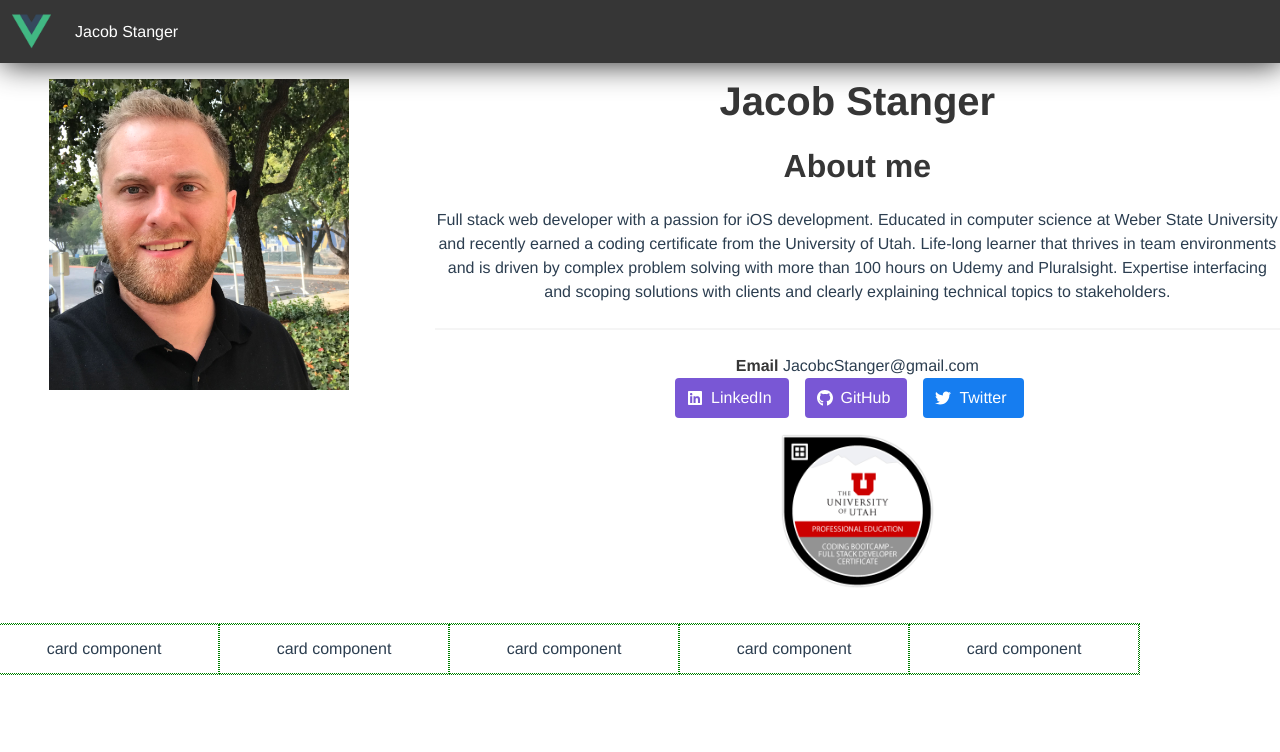
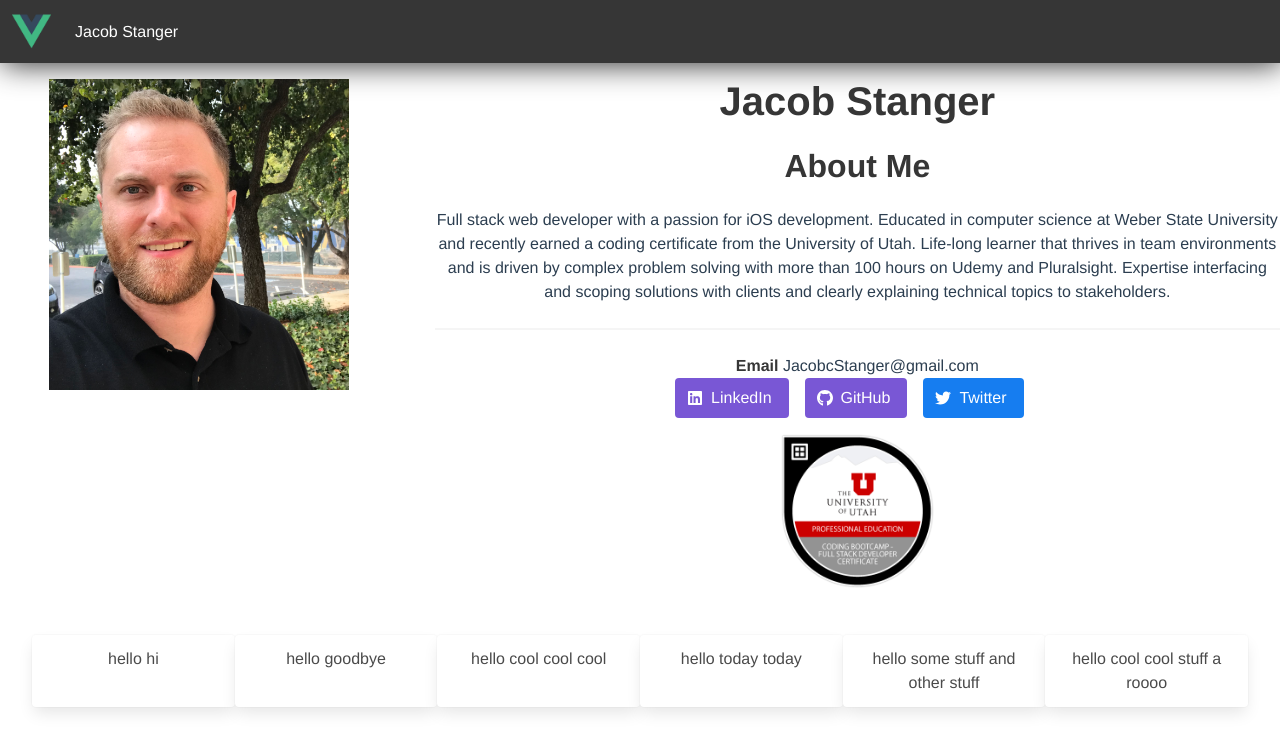
Before and after one commit to jcstang/portfolio-vue, a Vue app: page / in a window 1280 px wide. Shown: the top 752 px of the page. Built offline with nearby package versions, Linux system fonts and the light colour scheme.

Commit message:
fixed by changing script to mention props

```diff
--- a/src/App.vue
+++ b/src/App.vue
@@ -30,7 +30,8 @@ export default {
         { id: 2, message: "goodbye" },
         { id: 3, message: "cool cool cool" },
         { id: 4, message: "today today" },
-        { id: 5, message: "some stuff and other stuff" }
+        { id: 5, message: "some stuff and other stuff" },
+        { id: 6, message: "cool cool stuff a roooo" }
       ]
     };
   }
--- a/src/components/Card.vue
+++ b/src/components/Card.vue
@@ -1,15 +1,17 @@
 <template>
-  <div class="container column">
-    <p>card component</p>
+  <div class="container column card">
+    <p>hello {{msg}}</p>
   </div>
 </template>
 
 <script>
-export default {};
+export default {
+  props: {
+    item: Object,
+    msg: String
+  }
+};
 </script>
 
 <style scoped>
-.container {
-  border: 1px solid blue;
-}
 </style>
--- a/src/components/CardsContainer.vue
+++ b/src/components/CardsContainer.vue
@@ -1,6 +1,6 @@
 <template>
-  <div class="container columns">
-    <Card v-for="item in items" :key="item.id" msg="hi" />
+  <div class="container-fluid columns">
+    <Card v-for="item in items" :key="item.id" :msg="item.message" :item="item" />
   </div>
 </template>
 
@@ -12,13 +12,14 @@ export default {
     Card
   },
   props: {
-    items: Array
+    items: Array,
+    item: Object
   }
 };
 </script>
 
 <style scoped>
-.container {
-  border: 1px dotted green;
+.columns {
+  margin: 1vw 2.5vw;
 }
 </style>
--- a/src/components/Header.vue
+++ b/src/components/Header.vue
@@ -1,15 +1,11 @@
 <template>
   <section class="header-section columns">
     <div class="col-md-3 column is-one-third-desktop">
-      <img
-        class="align-self-start mr-3"
-        :src="meImage"
-        alt="Jacob Stanger portrait"
-      />
+      <img class="align-self-start mr-3" :src="meImage" alt="Jacob Stanger portrait" />
     </div>
     <div class="col-md-9 column">
       <h5 class="title is-2">Jacob Stanger</h5>
-      <h5 class="title is-3">About me</h5>
+      <h5 class="title is-3">About Me</h5>
       <p>
         Full stack web developer with a passion for iOS development. Educated in
         computer science at Weber State University and recently earned a coding
@@ -20,7 +16,9 @@
         to stakeholders.
       </p>
       <hr />
-      <p><strong>Email</strong> JacobcStanger@gmail.com</p>
+      <p>
+        <strong>Email</strong> JacobcStanger@gmail.com
+      </p>
       <div class="row container is-fluid">
         <a
           class="button is-link social-btn"
@@ -28,7 +26,9 @@
           target="_blank"
           rel="noopener noreferrer"
         >
-          <span class="icon"><i class="fab fa-linkedin"></i></span>
+          <span class="icon">
+            <i class="fab fa-linkedin"></i>
+          </span>
           <span>LinkedIn</span>
         </a>
 
@@ -38,7 +38,9 @@
           target="_blank"
           rel="noopener noreferrer"
         >
-          <span class="icon"><i class="fab fa-github"></i></span>
+          <span class="icon">
+            <i class="fab fa-github"></i>
+          </span>
           <span>GitHub</span>
         </a>
 
@@ -48,7 +50,9 @@
           target="_blank"
           rel="noopener noreferrer"
         >
-          <span class="icon"><i class="fab fa-twitter"></i></span>
+          <span class="icon">
+            <i class="fab fa-twitter"></i>
+          </span>
           <span>Twitter</span>
         </a>
         <div class="container">
@@ -64,14 +68,14 @@
 </template>
 
 <script>
-import 'bulma/css/bulma.css';
+import "bulma/css/bulma.css";
 
 export default {
-  name: 'Header',
+  name: "Header",
   props: {
     msg: String,
-    meImage: String,
-  },
+    meImage: String
+  }
 };
 </script>
 
```
